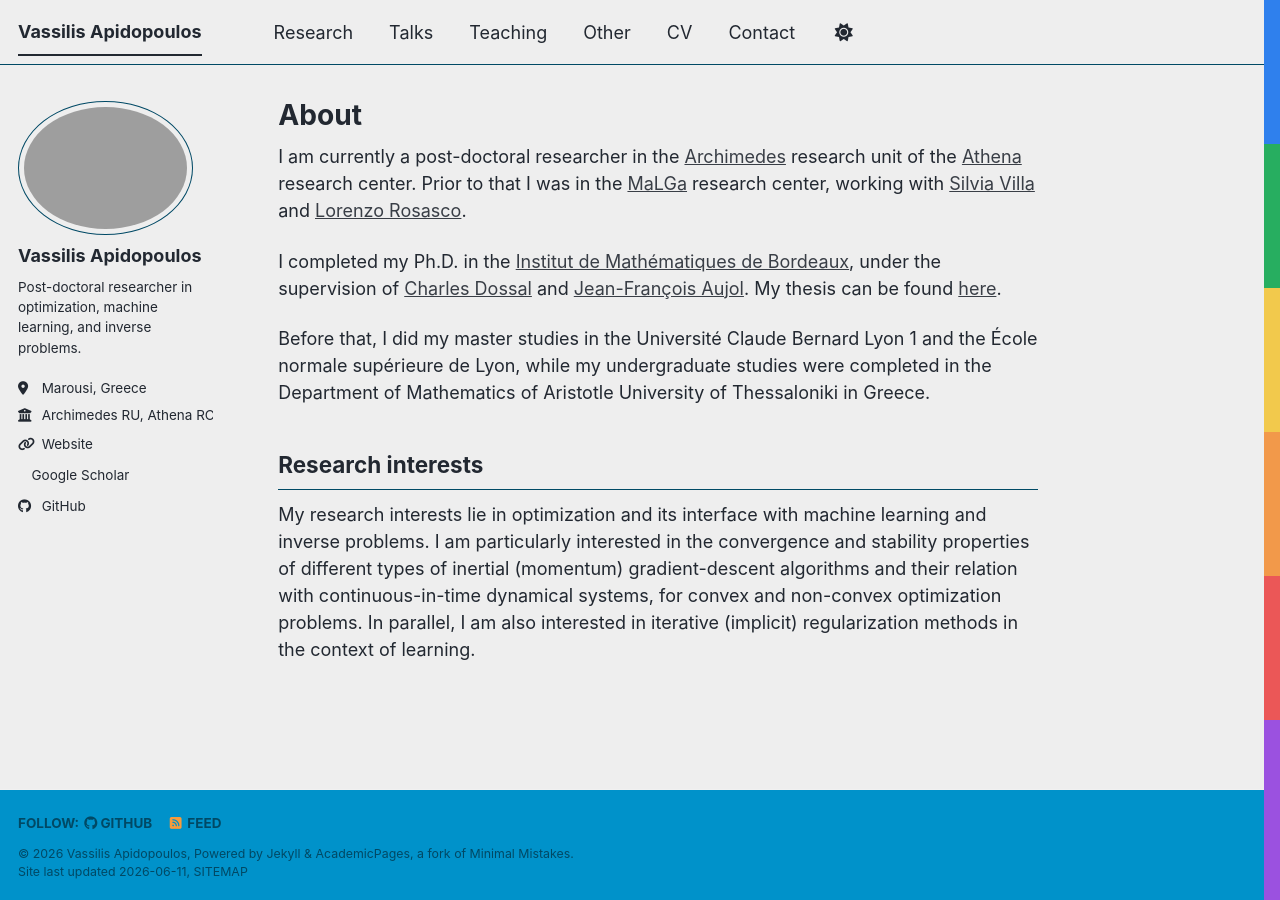
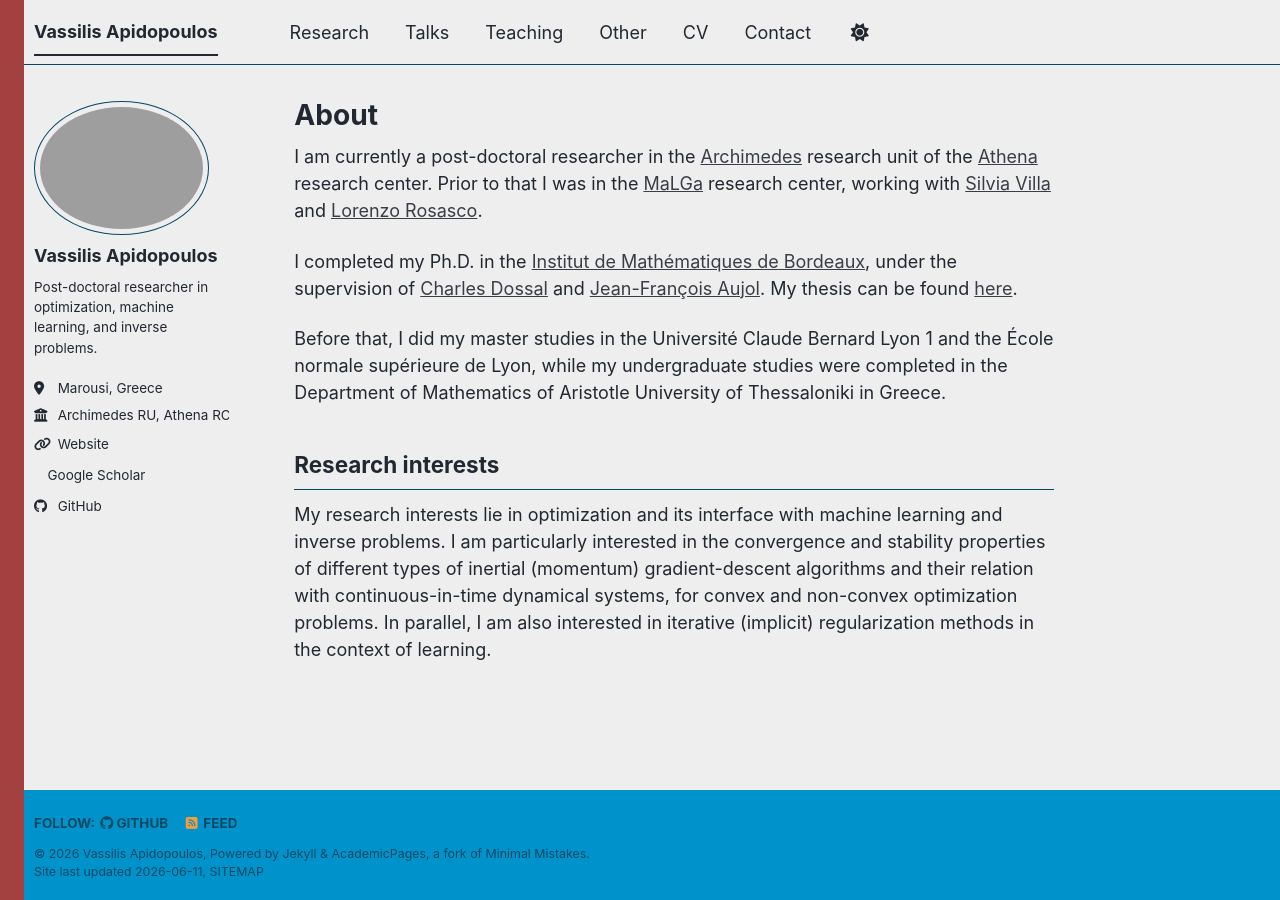
Before and after one commit to vassilisapid/academic-test, a Jekyll site: the page built from _pages/about.md, in a window 1280 px wide. Built offline with Jekyll 4.4.1, drawn with Linux system fonts in a browser that asks for light colours; a script bundle is joined from its source files by our own code; library files that are not in the unit come from our copies.

Commit message:
Update custom.html

```diff
--- a/_includes/head/custom.html
+++ b/_includes/head/custom.html
@@ -1,16 +1,16 @@
 <style>
-/* Right-side coloured bundle */
-.right-color-bundle {
+/* Left-side coloured bundle */
+.left-color-bundle {
   position: fixed;
   top: 0;
-  right: 0;
-  width: 16px;
+  left: 0;
+  width: 24px;
   height: 100vh;
   z-index: 999;
   pointer-events: none;
 
-  background:
-    linear-gradient(
+  background: #a34040
+    /* linear-gradient(
       to bottom,
       #2f80ed 0%,
       #2f80ed 16%,
@@ -24,31 +24,31 @@
       #eb5757 80%,
       #9b51e0 80%,
       #9b51e0 100%
-    );
+    ); */
 }
 
-/* Give the page a little breathing room so the strip does not feel attached to text */
+/* Avoid the strip overlapping the page edge */
 body {
-  padding-right: 16px;
+  padding-left: 16px;
 }
 
 /* Hide it on small screens */
 @media screen and (max-width: 768px) {
-  .right-color-bundle {
+  .left-color-bundle {
     display: none;
   }
 
   body {
-    padding-right: 0;
+    padding-left: 0;
   }
 }
 
 /* Slightly soften it in dark mode */
 @media (prefers-color-scheme: dark) {
-  .right-color-bundle {
-    opacity: 0.75;
+  .left-color-bundle {
+    opacity: 0.65;
   }
 }
 </style>
 
-<div class="right-color-bundle"></div>
+<div class="left-color-bundle"></div>
```
